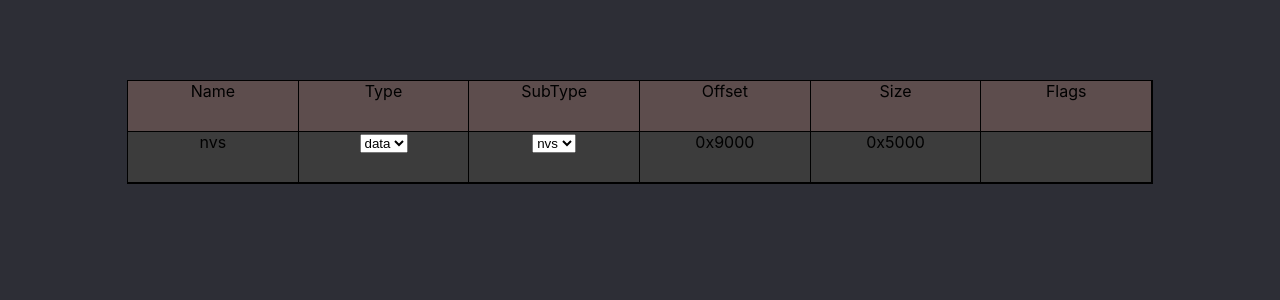
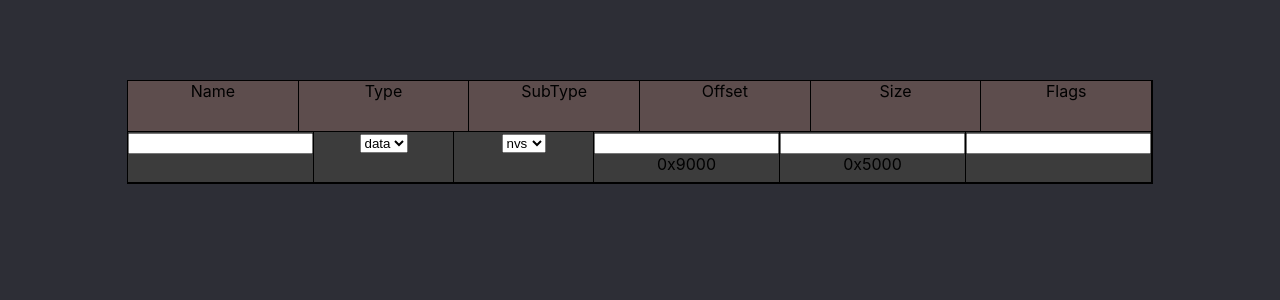
Before and after one commit to platevoltage/esp32-partition-calculator, a React (Create React App) app: page / in a window 1280 px wide. Shown: the top 300 px of the page. Built offline with nearby package versions, Linux system fonts and the light colour scheme.

Commit message:
added text fields

```diff
--- a/src/components/Row.tsx
+++ b/src/components/Row.tsx
@@ -19,7 +19,9 @@ export default function Row({data}: Props) {
     <div className="row">
 
         <div className="column">
-            {data.name}
+            <input type="text" name="name">
+                {/* {data.name} */}
+            </input>
         </div>
 
         <div className="column">
@@ -63,14 +65,23 @@ export default function Row({data}: Props) {
         </div>
 
         <div className="column">
+            <input type="text" name="offset">
+
+            </input>
             0x{data.offset.toString(16)}
         </div>
 
         <div className="column">
+            <input type="text" name="size">
+
+            </input>
             0x{data.size.toString(16)}
         </div>
 
         <div className="column">
+            <input type="text" name="flags">
+
+            </input>
             {data.flags}
         </div>
 
```
